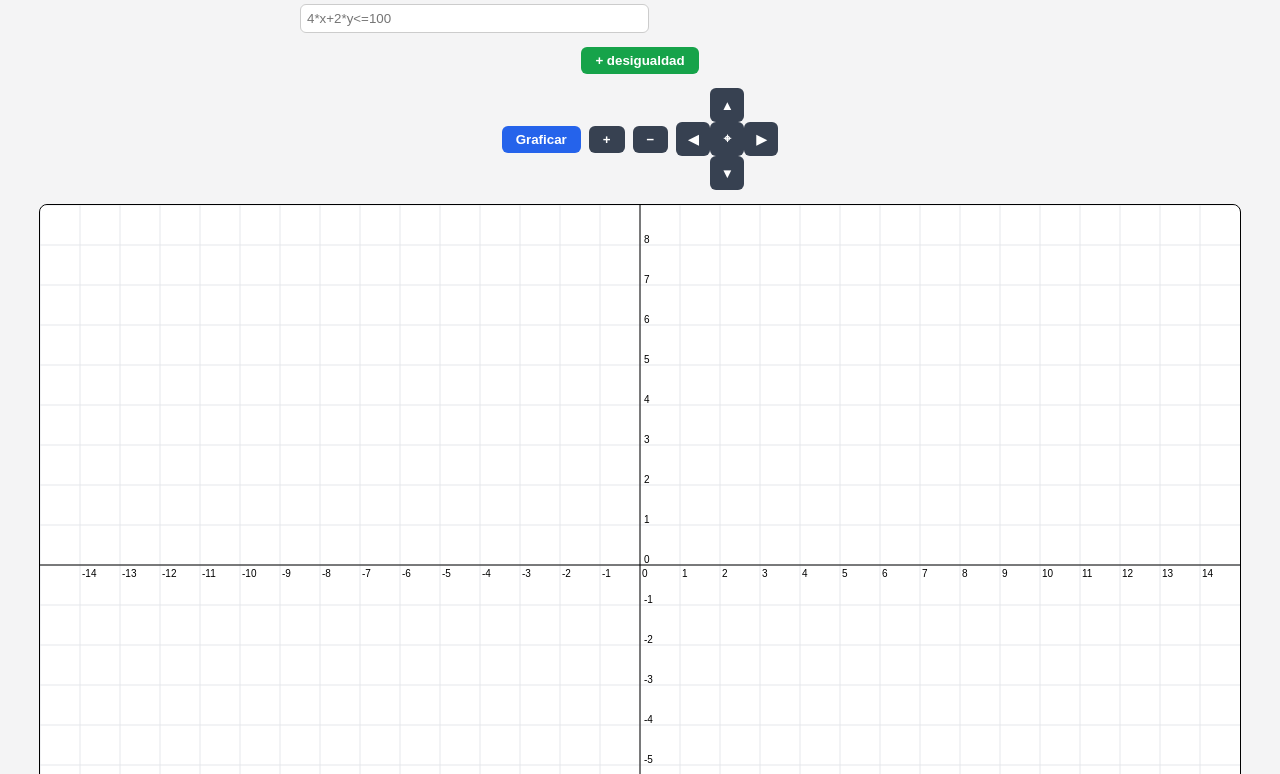
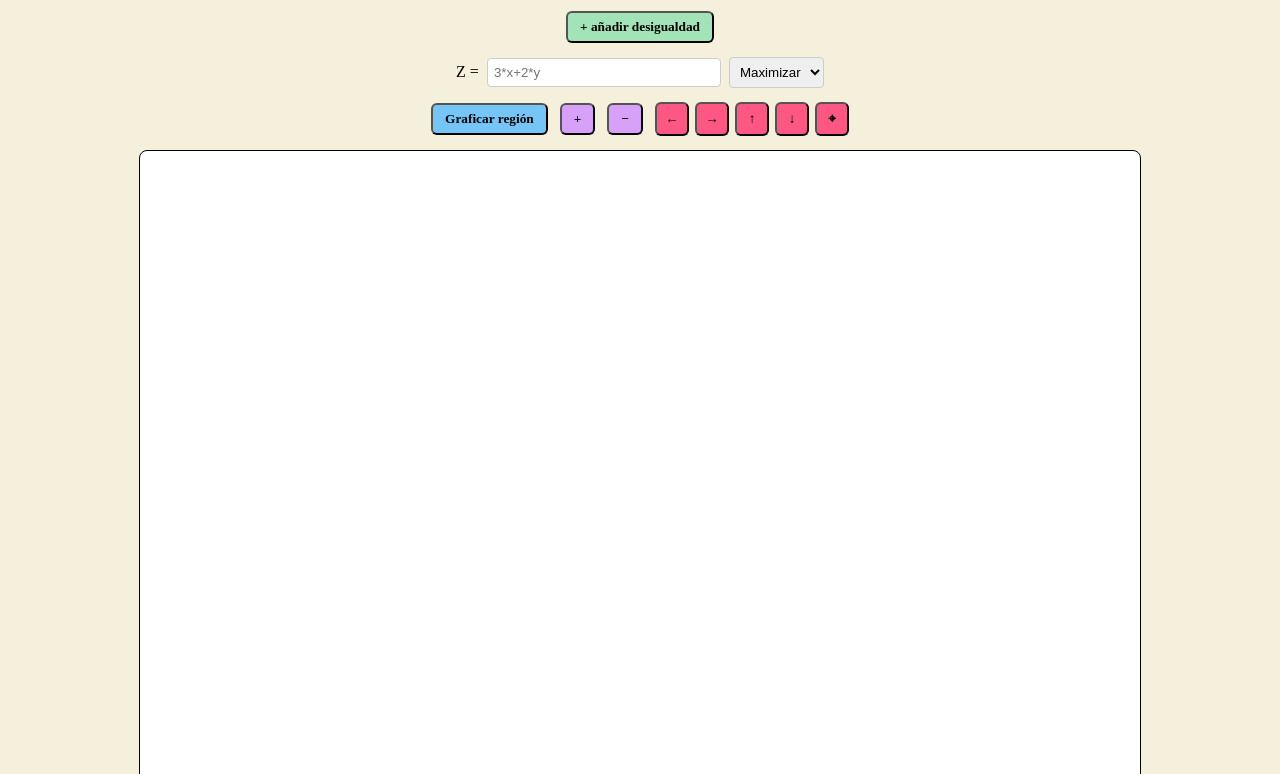
Before and after one commit to Cami-180204/holaaa, a plain HTML site: page index.html in a window 1280 px wide. Shown: the part 95-869 px from the top of the page. Drawn offline with nearby package versions, Linux system fonts and the light colour scheme.

Commit message:
Update index.html

```diff
--- a/index.html
+++ b/index.html
@@ -2,81 +2,121 @@
 <html lang="es">
 <head>
 <meta charset="UTF-8" />
-<title>Graficador lineal OFF‑LINE</title>
+<title>Graficador de Desigualdes</title>
+<script src="https://cdnjs.cloudflare.com/ajax/libs/mathjs/11.11.1/math.min.js"></script>
 <style>
-  body{font-family:Arial,sans-serif;background:#f4f4f5;margin:0;padding:20px;display:flex;flex-direction:column;align-items:center;gap:14px}
-  h1{margin:0;font-size:22px;font-weight:700}
-  .btn{background:#374151;color:#fff;padding:6px 14px;border:none;border-radius:6px;font-weight:600;cursor:pointer}
-  .btn:hover{background:#1f2937}
-  .mv{width:34px;height:34px;display:flex;align-items:center;justify-content:center;font-weight:700}
-  #canvas{border:1px solid #000;border-radius:8px;cursor:grab;touch-action:none;background:#fff}
-  #canvas:active{cursor:grabbing}
-  .grid2{display:grid;grid-template-columns:repeat(2,1fr);gap:10px;max-width:680px;width:100%}
-  input{padding:6px;border:1px solid #ccc;border-radius:6px;width:100%}
+  body {
+    background: #f5f0db;
+    padding: 20px;
+    display: flex;
+    flex-direction: column;
+    align-items: center;
+    gap: 14px;
+  }
+  h1 {
+    font-size: 20px;
+    font-weight: bold;
+    font-family: 'Cambria Math', serif;
+  }
+  canvas {
+    background: #fff;
+    border: 1px solid #000;
+    border-radius: 8px;
+  }
+  .btn {
+    background: #4b5563;
+    color: #000;
+    font-weight: 600;
+    border-radius: 6px;
+    padding: 6px 12px;
+    cursor: pointer;
+    font-family: 'Cambria Math', serif;
+  }
+  .mv {
+    width: 34px;
+    height: 34px;
+    display: flex;
+    align-items: center;
+    justify-content: center;
+    background: #ff5783;
+    color: #000;
+  }
+  #zin, #zout {
+    background: #D7a1f9;
+    color: #000;
+  }
+  #add {
+    background: #A2E4B8;
+  }
+  #draw {
+    background: #75c6f7;
+  }
+  #result, #interpretacion {
+    margin-top: 10px;
+    font-family: 'Cambria Math', serif;
+    font-size: 16px;
+    background: #e5e7eb;
+    padding: 10px;
+    border-radius: 6px;
+    min-width: 240px;
+    max-width: 960px;
+  }
 </style>
 </head>
 <body>
-  <h1>Graficador de desigualdades (offline ligero)</h1>
-
-  <div id="inputs" class="grid2"></div>
-  <button id="add" class="btn" style="background:#16a34a">+ desigualdad</button>
-
-  <div style="display:flex;gap:8px;align-items:center">
-    <button id="draw" class="btn" style="background:#2563eb">Graficar</button>
-    <button id="zin"  class="btn">+</button>
-    <button id="zout" class="btn">−</button>
-    <div style="display:grid;grid-template-columns:repeat(3,34px);gap:0;user-select:none">
-      <div></div><button class="btn mv" data-mv="up">▲</button><div></div>
-      <button class="btn mv" data-mv="left">◀</button><button class="btn mv" data-mv="re">⌖</button><button class="btn mv" data-mv="right">▶</button>
-      <div></div><button class="btn mv" data-mv="down">▼</button><div></div>
-    </div>
+<h1>Graficador de Desigualdes</h1>
+<div id="inputWrap" style="display:grid;grid-template-columns:repeat(2,1fr);gap:12px;width:600px"></div>
+<button id="add" class="btn">+ añadir desigualdad</button>
+<div style="display:flex;gap:8px;align-items:center">
+  <label style="font-family:'Cambria Math', serif"> Z = </label>
+  <input id="obj" style="padding:6px;border:1px solid #ccc;border-radius:4px;width:220px" placeholder="3*x+2*y">
+  <select id="sense" style="padding:6px;border:1px solid #ccc;border-radius:4px">
+    <option value="max">Maximizar</option>
+    <option value="min">Minimizar</option>
+  </select>
+</div>
+<div style="display:flex;gap:12px;align-items:center">
+  <button id="draw" class="btn">Graficar región</button>
+  <button id="zin" class="btn">+</button>
+  <button id="zout" class="btn">−</button>
+  <div style="display:flex;gap:6px">
+    <button class="btn mv" data-d="left">←</button>
+    <button class="btn mv" data-d="right">→</button>
+    <button class="btn mv" data-d="up">↑</button>
+    <button class="btn mv" data-d="down">↓</button>
+    <button class="btn mv" data-d="re">⌖</button>
   </div>
-
-  <canvas id="canvas" width="1200" height="720"></canvas>
-
+</div>
+<canvas id="cv" width="1000" height="700"></canvas>
+<div id="result">Introduce Z y haz clic en “Graficar región”.</div>
+<div id="interpretacion"></div>
 <script>
-/* ---------- utilidades ---------- */
-const C=document.getElementById('canvas');const ctx=C.getContext('2d');
-let SCALE=40, ORG={x:C.width/2,y:C.height/2};
-const toPix=(x,y)=>({x:ORG.x+x*SCALE,y:ORG.y-y*SCALE});
-const toCoord=(px,py)=>({x:(px-ORG.x)/SCALE,y:(ORG.y-py)/SCALE});
-const COLORS=['#ef4444','#3b82f6','#10b981','#f59e0b','#8b5cf6','#ec4899'];
-
-function addInput(){inputs.insertAdjacentHTML('beforeend',`<input class="ineq" placeholder="4*x+2*y<=100"/>`);} // simple
-for(let i=0;i<3;i++)addInput();
-
-document.getElementById('add').onclick=addInput;
-
-/* Parseo lineal ax+by op c */
-function parseIneq(str){str=str.replace(/\s+/g,'');const m=str.match(/(.+)(<=|>=|<|>|=)(.+)/);if(!m)throw'Formato inválido: '+str;const left=m[1],op=m[2],right=Number(m[3]);
-  const coef=exprToCoef(left);return{raw:str,a:coef.a,b:coef.b,c:right,op,color:COLORS.shift()||'#000',test:(x,y)=>cmp(coef.a*x+coef.b*y,op,right)};}
-function exprToCoef(exp){let a=0,b=0;exp=exp.replace(/-/g,'+-');const terms=exp.split('+').filter(Boolean);
-  terms.forEach(t=>{if(t.includes('x')){a+=numCoef(t,'x');}else if(t.includes('y')){b+=numCoef(t,'y');}else{a+=0;}});
-  return{a,b};}
-function numCoef(term,varChar){term=term.replace(varChar,'');if(term==''||term=='+')return 1;if(term=='-')return -1;return Number(term);}
-function cmp(val,op,c){switch(op){case'<=':return val<=c+1e-9;case'>=':return val>=c-1e-9;case'<':return val<c;case'>':return val>c;default:return Math.abs(val-c)<1e-9;}}
-
-/* graficar */
-function drawGrid(){ctx.clearRect(0,0,C.width,C.height);ctx.lineWidth=1;ctx.strokeStyle='#e5e7eb';for(let x=ORG.x%SCALE;x<C.width;x+=SCALE){ctx.beginPath();ctx.moveTo(x,0);ctx.lineTo(x,C.height);ctx.stroke();}
-  for(let y=ORG.y%SCALE;y<C.height;y+=SCALE){ctx.beginPath();ctx.moveTo(0,y);ctx.lineTo(C.width,y);ctx.stroke();}
-  ctx.strokeStyle='#000';ctx.beginPath();ctx.moveTo(0,ORG.y);ctx.lineTo(C.width,ORG.y);ctx.moveTo(ORG.x,0);ctx.lineTo(ORG.x,C.height);ctx.stroke();
-  ctx.font='10px Arial';ctx.fillStyle='#000';for(let i=-C.width/SCALE;i<C.width/SCALE;i++){const p=toPix(i,0);if(p.x>0&&p.x<C.width)ctx.fillText(i,p.x+2,ORG.y+12);}for(let j=-C.height/SCALE;j<C.height/SCALE;j++){const p=toPix(0,j);if(p.y>0&&p.y<C.height)ctx.fillText(j,p.x+4,p.y-2);} }
-
-function shade(reg){const img=ctx.createImageData(C.width,C.height);const d=img.data;const step=6;for(let px=0;px<C.width;px+=step)for(let py=0;py<C.height;py+=step){const {x,y}=toCoord(px,py);if(reg.every(f=>f.test(x,y))){for(let dx=0;dx<step;dx++)for(let dy=0;dy<step;dy++){const id=((py+dy)*C.width+px+dx)*4;d[id]=255;d[id+1]=255;d[id+2]=170;d[id+3]=70;}}}ctx.putImageData(img,0,0);} // más ligero + transparente
-
-function drawLines(reg){reg.forEach(r=>{ctx.strokeStyle=r.color;ctx.lineWidth=2;ctx.beginPath();let first=true,endPt=null;for(let px=0;px<C.width;px++){let found=false;for(let py=0;py<C.height;py++){const {x,y}=toCoord(px,py);if(Math.abs(r.a*x+r.b*y-r.c)<1e-2){const p={x:px,y:py};if(first){ctx.moveTo(p.x,p.y);first=false;}else ctx.lineTo(p.x,p.y);endPt=p;found=true;break;}}}ctx.stroke();if(endPt){ctx.fillStyle=r.color;ctx.font='12px Arial';ctx.fillText(r.raw,endPt.x+6,endPt.y-6);} });}
-
-function findVerts(reg){const pts=[];for(let i=0;i<reg.length;i++)for(let j=i+1;j<reg.length;j++){const d=reg[i].a*reg[j].b-reg[j].a*reg[i].b;if(Math.abs(d)<1e-9)continue;const x=(reg[i].c*reg[j].b-reg[j].c*reg[i].b)/d;const y=(reg[i].a*reg[j].c-reg[j].a*reg[i].c)/d; if(isFinite(x)&&isFinite(y)&&reg.every(f=>f.test(x,y)))pts.push({x:round(x),y:round(y)});} drawVerts(pts);}function round(v){return Math.round(v*100)/100;}
-function drawVerts(pts){pts.forEach(p=>{const pix=toPix(p.x,p.y);ctx.beginPath();ctx.fillStyle='#000';ctx.arc(pix.x,pix.y,3,0,Math.PI*2);ctx.fill();ctx.fillText(`(${p.x},${p.y})`,pix.x+5,pix.y-5);} );}
-
-function plot(){try{const arr=[...document.querySelectorAll('.ineq')].map(i=>i.value.trim()).filter(Boolean).map(parseIneq);drawGrid();shade(arr);drawLines(arr);findVerts(arr);}catch(e){alert(e);}}
-
-document.getElementById('draw').onclick=plot;document.getElementById('zin').onclick=()=>{SCALE=Math.min(SCALE+10,120);plot();};document.getElementById('zout').onclick=()=>{SCALE=Math.max(SCALE-10,10);plot();};
-
-document.querySelectorAll('[data-mv]').forEach(b=>b.onclick=()=>{const s=40;switch(b.dataset.mv){case'up':ORG.y+=s;break;case'down':ORG.y-=s;break;case'left':ORG.x+=s;break;case'right':ORG.x-=s;break;default:ORG={x:C.width/2,y:C.height/2};}plot();});
-let drag=false,start={},base={};C.onpointerdown=e=>{drag=true;start={x:e.clientX,y:e.clientY};base={...ORG};C.setPointerCapture(e.pointerId);};C.onpointermove=e=>{if(!drag)return;ORG.x=base.x+(e.clientX-start.x);ORG.y=base.y+(e.clientY-start.y);plot();};C.onpointerup=()=>drag=false;C.onwheel=e=>{e.preventDefault();SCALE=Math.max(10,Math.min(120,SCALE+(e.deltaY>0?-10:10)));plot();};
-
-drawGrid();
+// ... (el resto del código permanece igual hasta evaluateObjective)
+function evaluateObjective(pts){
+  const objStr=document.getElementById('obj').value.trim();
+  if(!objStr)return null;
+  let f;
+  try{f=Function('x','y',`return ${objStr}`);}
+  catch{alert('Error en función Z');return null;}
+  const sense=document.getElementById('sense').value;
+  let best=pts[0];
+  let bestVal=f(best.x,best.y);
+  pts.forEach(p=>{
+    const v=f(p.x,p.y);
+    if((sense==='max'&&v>bestVal)||(sense==='min'&&v<bestVal)){
+      best=p;
+      bestVal=v;
+    }
+  });
+  const interp = document.getElementById('interpretacion');
+  interp.innerHTML = `<strong>Análisis e interpretación:</strong><br>
+  La solución óptima ocurre en el punto <strong>(${best.x}, ${best.y})</strong>, lo que significa que:<br>
+  ● Se debe asignar <strong>${best.x}</strong> unidades de la variable x y <strong>${best.y}</strong> unidades de la variable y.<br>
+  ● Bajo esta combinación, la función objetivo <strong>Z = ${objStr}</strong> alcanza su <strong>${sense === 'max' ? 'valor máximo' : 'valor mínimo'}</strong> de <strong>${bestVal}</strong>.<br>
+  ● Esta solución respeta todas las restricciones dadas, por lo que es viable.<br>
+  ● Este resultado ayuda a tomar una decisión eficiente: asignar recursos o producir cantidades de forma óptima.`;
+  return{best,bestVal,fStr:objStr,sense};
+}
 </script>
 </body>
 </html>
```
